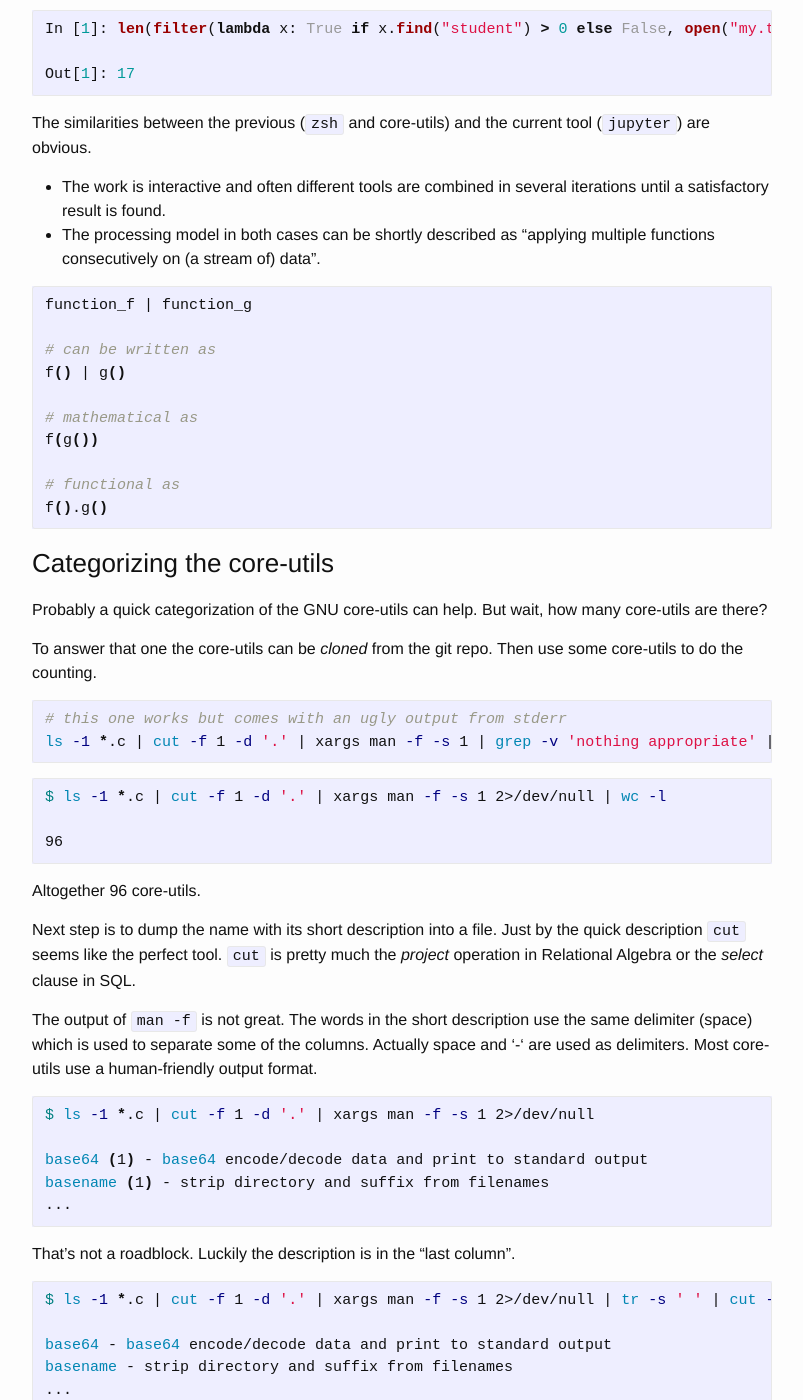
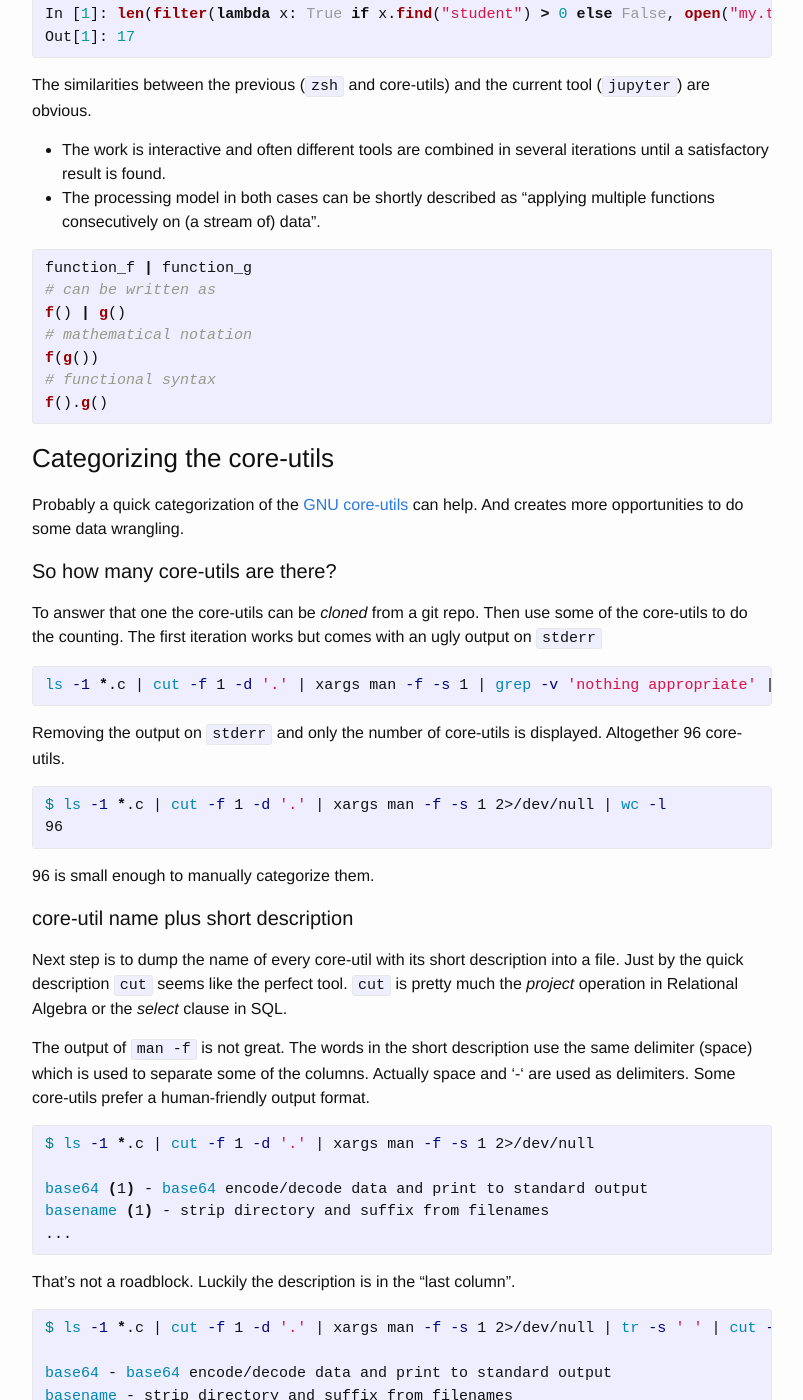
Before and after one commit to RawIron/jekyll-rawiron.github.io, a Jekyll site: the page built from _posts/2016-05-05-fsh-a-functional-programming-shell.markdown, in a window 1280 px wide and 1400 px high, scrolled down 685 px. Shown: the whole window, without its empty margins (238-1041 px from the left). Built offline with Jekyll 4.4.1, drawn with Linux system fonts in a browser that asks for light colours; some of the changed text lies outside the part shown.

Commit message:
fix formatting

````diff
--- a/_posts/2016-05-05-fsh-a-functional-programming-shell.markdown
+++ b/_posts/2016-05-05-fsh-a-functional-programming-shell.markdown
@@ -10,14 +10,13 @@ categories: os linux zsh
 
 GNU core-utils combined with the shell built-ins are the bread and butter when working interactively with Linux.
 
-The *pipe* that sends byte streams from the `stdout` of one command to `stdin` of another command is a powerful mechanism.
+The *pipe* that sends byte streams from `stdout` of one command to `stdin` of another command is a powerful mechanism.
 The main idea is to combine many simple tools to solve a given task.
-
 A single command-line has a concise syntax and reads nicely.
 
-```bash
+{% highlight bash %}
 cat my.txt | grep -i "student" | wc -l
-```
+{% endhighlight %}
 
 It is a great toolbox, hands down.
 In case a certain command-line is needed frequently an `alias` can take care of it.
@@ -27,81 +26,84 @@ And of course there are the nice extras which *oh-my-zsh* provides.
 Switching frequently between command-line work and one of the *REPL* tools is daily routine for a Data Wrangler.
 For the Data Wranglers using Python `ipython` (`jupyter`) is a nice *REPL* (the use of the term *REPL* is a bit casual here).
 
-```python
+{% highlight python %}
 In [1]: len(filter(lambda x: True if x.find("student") > 0 else False, open("my.txt").readlines()))
-
 Out[1]: 17
-```
+{% endhighlight %}
 
 The similarities between the previous (`zsh` and core-utils) and the current tool (`jupyter`) are obvious.
+
 * The work is interactive and often different tools are combined in several iterations until a satisfactory result is found.
 * The processing model in both cases can be shortly described as "applying multiple functions consecutively on (a stream of) data".
 
-```bash
+{% highlight python %}
 function_f | function_g
-
 # can be written as
 f() | g()
-
-# mathematical as
+# mathematical notation
 f(g())
-
-# functional as
+# functional syntax
 f().g()
-```
+{% endhighlight %}
 
 
 ### Categorizing the core-utils
 
-Probably a quick categorization of the GNU core-utils can help.
-But wait, how many core-utils are there?
+Probably a quick categorization of the [GNU core-utils][core-utils] can help.
+And creates more opportunities to do some data wrangling.
 
-To answer that one the core-utils can be *cloned* from the git repo.
-Then use some core-utils to do the counting.
+#### So how many core-utils are there?
+To answer that one the core-utils can be *cloned* from a git repo.
+Then use some of the core-utils to do the counting.
+The first iteration works but comes with an ugly output on `stderr`
 
-```bash
-# this one works but comes with an ugly output from stderr
+{% highlight bash %}
 ls -1 *.c | cut -f 1 -d '.' | xargs man -f -s 1 | grep -v 'nothing appropriate' | wc -l
-```
+{% endhighlight %}
 
-```bash
-$ ls -1 *.c | cut -f 1 -d '.' | xargs man -f -s 1 2>/dev/null | wc -l
-
-96
-```
-
+Removing the output on `stderr` and only the number of core-utils is displayed.
 Altogether 96 core-utils.
 
-Next step is to dump the name with its short description into a file.
+{% highlight bash %}
+$ ls -1 *.c | cut -f 1 -d '.' | xargs man -f -s 1 2>/dev/null | wc -l
+96
+{% endhighlight %}
+
+96 is small enough to manually categorize them.
+
+#### core-util name plus short description
+Next step is to dump the name of every core-util with its short description into a file.
 Just by the quick description `cut` seems like the perfect tool.
 `cut` is pretty much the *project* operation in Relational Algebra or the *select* clause in SQL.
 
 The output of `man -f` is not great.
 The words in the short description use the same delimiter (space) which is used to separate some of the columns.
 Actually space and '-' are used as delimiters.
-Most core-utils use a human-friendly output format.
+Some core-utils prefer a human-friendly output format.
 
-```bash
+{% highlight bash %}
 $ ls -1 *.c | cut -f 1 -d '.' | xargs man -f -s 1 2>/dev/null
 
 base64 (1) - base64 encode/decode data and print to standard output
 basename (1) - strip directory and suffix from filenames
 ...
-```
+{% endhighlight %}
 
 That's not a roadblock.
 Luckily the description is in the "last column".
 
-```bash
+{% highlight bash %}
 $ ls -1 *.c | cut -f 1 -d '.' | xargs man -f -s 1 2>/dev/null | tr -s ' ' | cut -d ' ' -f 1,3,4-
 
 base64 - base64 encode/decode data and print to standard output
 basename - strip directory and suffix from filenames
 ...
-```
+{% endhighlight %}
 
 That's more like the output for the data-wranglers among the command-line users.
 
+
+#### Categorize manually
 Now back to the categorization of the core-utils.
 In the output file 3 columns got manually added.
 
@@ -121,35 +123,41 @@ The definitions of the data processing types are as follows:
 
 The definitions of the node types:
 
-* source - does not read input (no *|* to the left)
-* sink - does not write output (no *|* to the right)
+* source - does not read input (no __\|__ to the left)
+* sink - does not write output (no __\|__ to the right)
 * step - reads input and writes output
 
+The complete result is wrapped up in this file.
 
-###
+
+### Learned so far
 
 * output of commands is space-, tab- or comma-separated format
 * filters, aggregates are nicely done with lambda functions and functional programming
-* the __|__ of the shell is the __.__ of a functional language
+* the __\|__ of the shell is the __.__ of a functional language
 * _sort_ by various columns of core-utils is done with many options
 * `awk` is the anonymous function or lambda
 * `xargs` is the map function
 
-```bash
+
+### Future Work
+
+{% highlight bash %}
 du -sh . | sort
-```
+{% endhighlight %}
 
-```scala
+{% highlight scala %}
 du(".").sum().filter(humanReadable).sort()
-```
+{% endhighlight %}
 
-```bash
+{% highlight bash %}
 cat -n 2 my.txt | wc
-```
+{% endhighlight %}
 
-```python
+{% highlight python %}
 cat("my.txt").n(2).end().pipe().wc.end()
-```
+{% endhighlight %}
 
-[es-shell]: (https://stuff.mit.edu/afs/sipb/user/yandros/doc/es-usenix-winter93.html)
-[rc-shell]: (http://doc.cat-v.org/plan_9/4th_edition/papers/rc)
+[core-utils]: http://www.gnu.org/software/coreutils/coreutils.html
+[es-shell]: https://stuff.mit.edu/afs/sipb/user/yandros/doc/es-usenix-winter93.html
+[rc-shell]: http://doc.cat-v.org/plan_9/4th_edition/papers/rc
````
